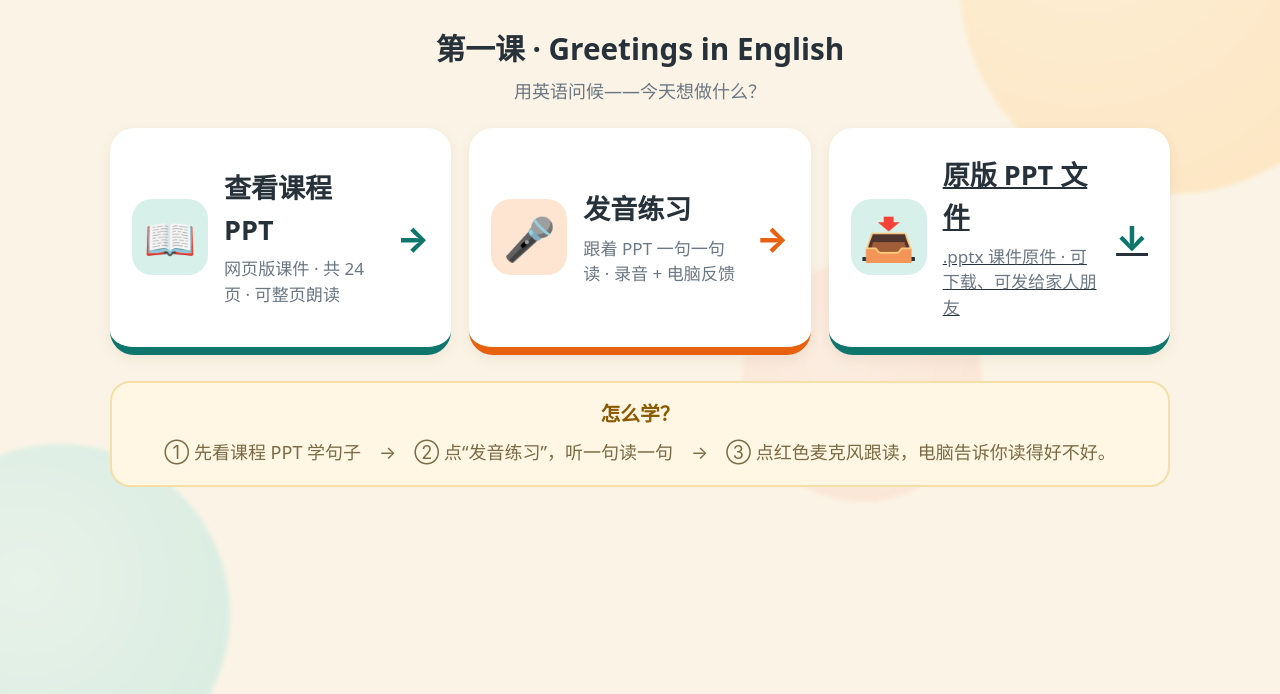
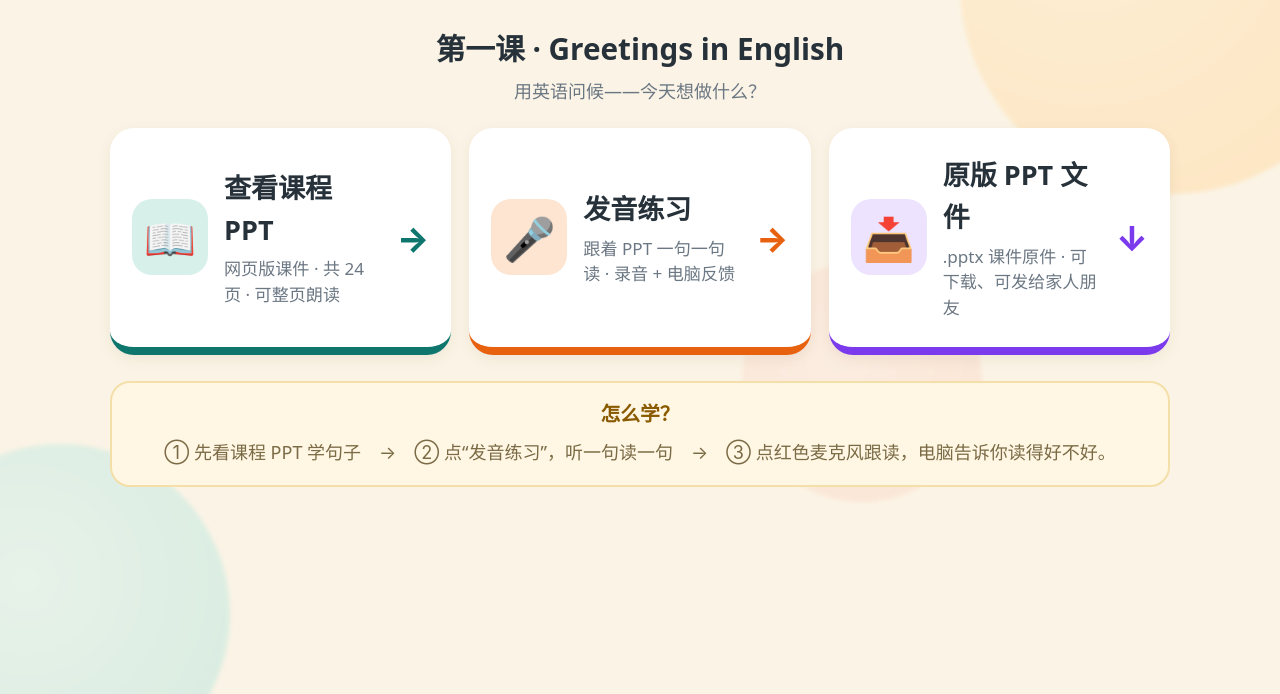
Before and after one commit to cwl128/slow-english-learning, a plain HTML site: page index.html in a window 1280 px wide. Both pictures are taken after a click on the button "开始学习". Shown: the part 106-800 px from the top of the page. Drawn offline with Linux system fonts and the light colour scheme.

Commit message:
样式增补：下载卡样式

```diff
--- a/css/styles2.css
+++ b/css/styles2.css
@@ -108,3 +108,9 @@
   .menu-main b { font-size: 1.25rem; }
   .menu-icon { width: 64px; height: 64px; font-size: 36px; }
 }
+
+/* 原版PPT下载卡 */
+a.menu-card { text-decoration: none; }
+.menu-card.menu-download { border-bottom-color: #7C3AED; }
+.menu-card.menu-download .menu-icon { background: #EDE3FE; }
+.menu-card.menu-download .menu-arrow { color: #7C3AED; }
```
